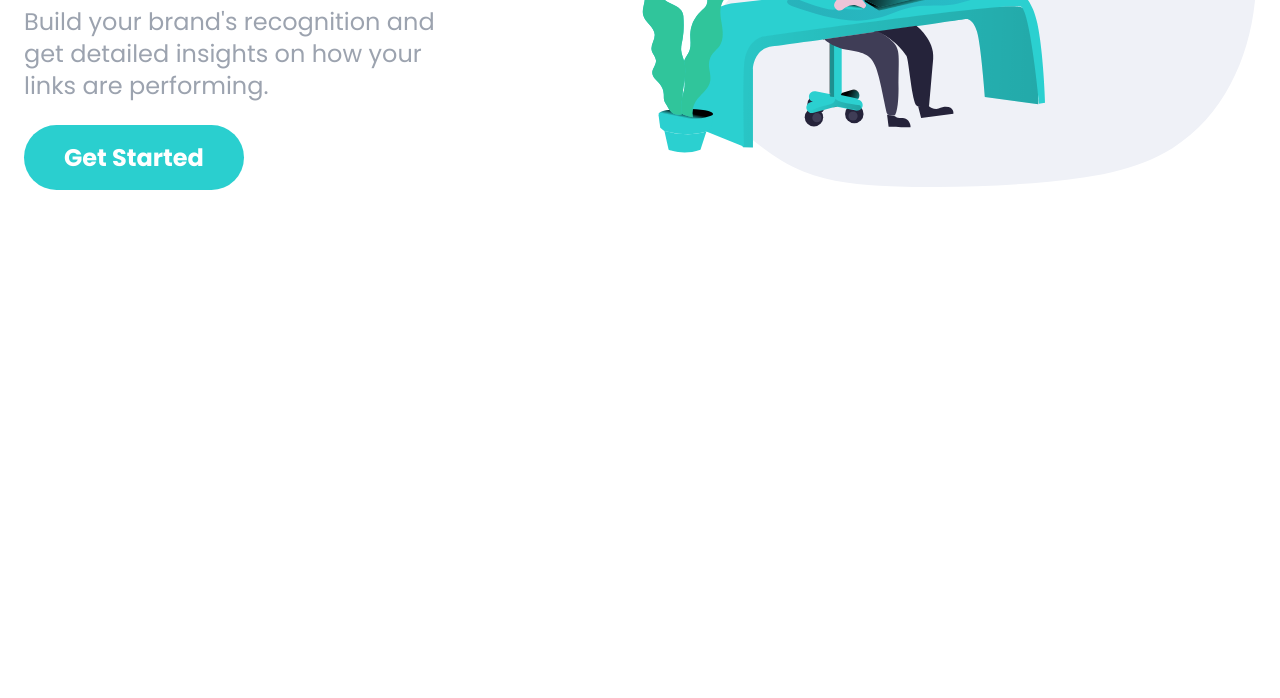
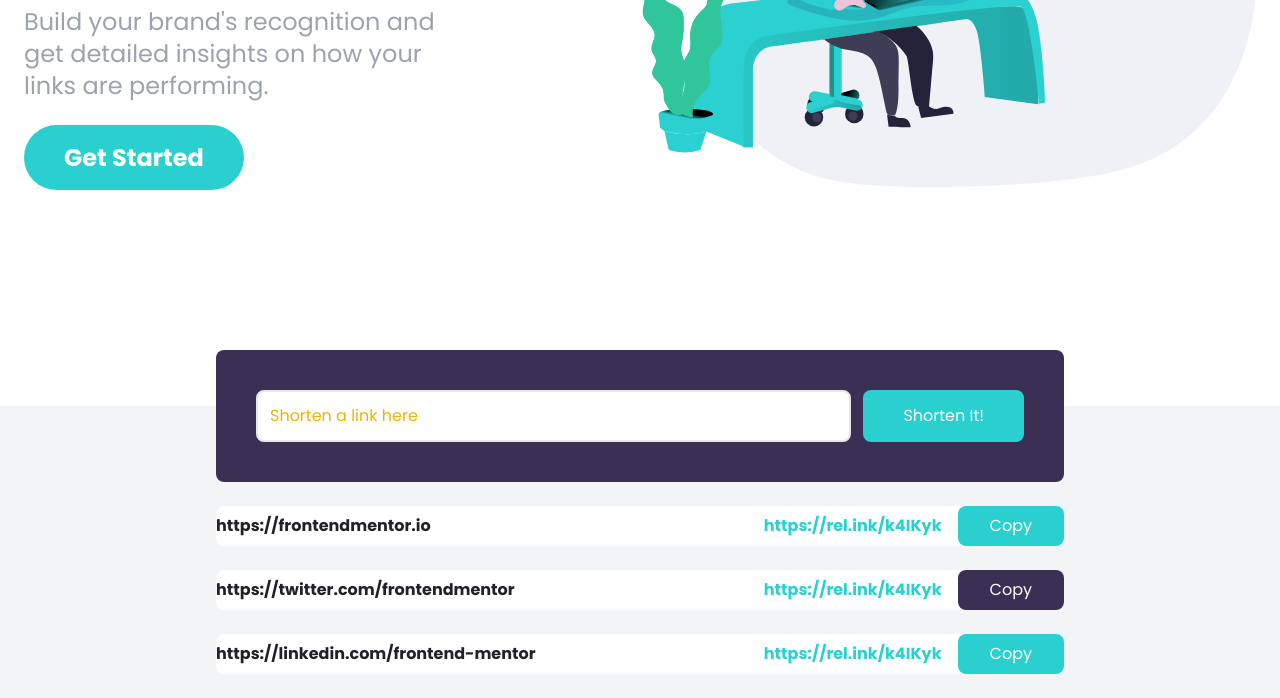
Before and after one commit to jawdat89/shortly, a website: page index.html in a window 1280 px wide. Shown: the part 338-1036 px from the top of the page. Before the commit the page ends 800 px from the top, so only its background shows below. Drawn offline with Linux system fonts and the light colour scheme.

Commit message:
Shorten Form & Links

```diff
--- a/index.html
+++ b/index.html
@@ -94,5 +94,92 @@
         </div>
       </div>
     </section>
+
+    <!-- Shorten Section -->
+    <section id="shorten" class="relative bg-gray-100">
+      <!-- Shorten Container -->
+      <div class="max-w-4xl mx-auto p-6 space-y-6">
+        <!-- Form -->
+        <from
+          id="link-form"
+          class="relative flex flex-col w-full p-10 -mt-20 space-y-4 bg-darkViolet rounded-lg md:flex-row md:space-y-0 md:space-x-3"
+        >
+          <input
+            type="text"
+            class="flex-1 p-3 border-2 rounded-lg placeholder-yellow-500 focus:outline-none"
+            placeholder="Shorten a link here"
+            id="link-inpu"
+          />
+          <button
+            class="px-10 py-3 text-white bg-cyan rounded-lg hover:bg-cyanLight focus:outline-none md:py-2"
+          >
+            Shorten It!
+          </button>
+        </from>
+
+        <!-- Link 1 -->
+        <div
+          class="flex flex-col items-center justify-between w-full bg-white rounded-lg md:flex-row"
+        >
+          <p class="font-bold text-center text-veryDarkViolet md:text-left">
+            https://frontendmentor.io
+          </p>
+
+          <div
+            class="flex flex-col items-center justify-end flex-1 space-x-4 space-y-2 md:flex-row md:space-y-0"
+          >
+            <div class="font-bold text-cyan">https://rel.ink/k4IKyk</div>
+
+            <button
+              class="p-2 px-8 text-white bg-cyan rounded-lg hover:opacity-70 focus:outline-none"
+            >
+              Copy
+            </button>
+          </div>
+        </div>
+
+        <!-- Link 2 -->
+        <div
+          class="flex flex-col items-center justify-between w-full bg-white rounded-lg md:flex-row"
+        >
+          <p class="font-bold text-center text-veryDarkViolet md:text-left">
+            https://twitter.com/frontendmentor
+          </p>
+
+          <div
+            class="flex flex-col items-center justify-end flex-1 space-x-4 space-y-2 md:flex-row md:space-y-0"
+          >
+            <div class="font-bold text-cyan">https://rel.ink/k4IKyk</div>
+
+            <button
+              class="p-2 px-8 text-white bg-darkViolet rounded-lg hover:opacity-70 focus:outline-none"
+            >
+              Copy
+            </button>
+          </div>
+        </div>
+
+        <!-- Link 3 -->
+        <div
+          class="flex flex-col items-center justify-between w-full bg-white rounded-lg md:flex-row"
+        >
+          <p class="font-bold text-center text-veryDarkViolet md:text-left">
+            https://linkedin.com/frontend-mentor
+          </p>
+
+          <div
+            class="flex flex-col items-center justify-end flex-1 space-x-4 space-y-2 md:flex-row md:space-y-0"
+          >
+            <div class="font-bold text-cyan">https://rel.ink/k4IKyk</div>
+
+            <button
+              class="p-2 px-8 text-white bg-cyan rounded-lg hover:opacity-70 focus:outline-none"
+            >
+              Copy
+            </button>
+          </div>
+        </div>
+      </div>
+    </section>
   </body>
 </html>
```
Also changed, not shown: css/style.css.
